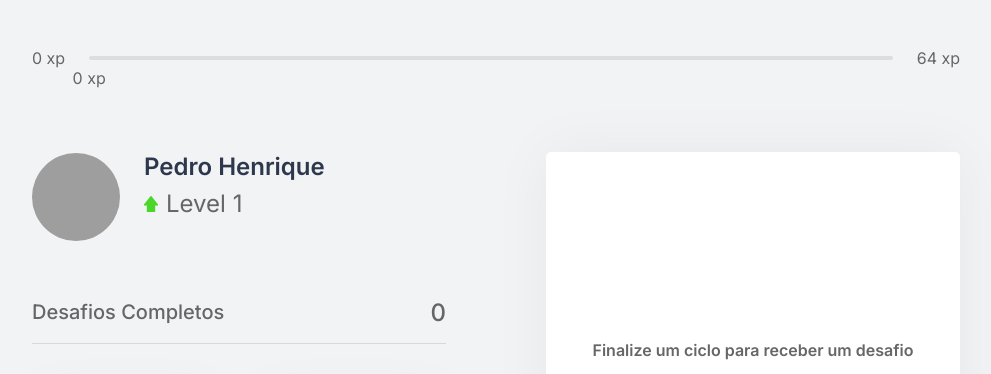
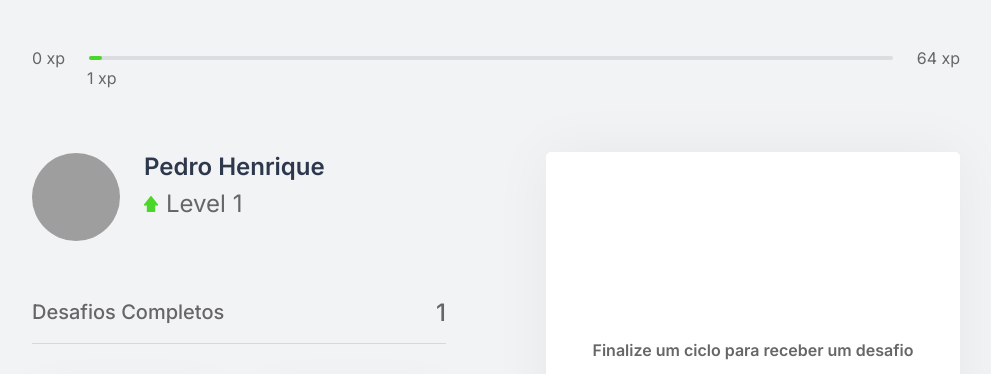
Before and after one commit to PedroHSN/move.it, a Next.js app: page / in a window 1280 px wide. Shown: the top 374 px of the page, without its empty margins (144-1135 px from the left). Built offline with nearby package versions, Linux system fonts and the light colour scheme; grey boxes are pictures that could not be loaded.

Commit message:
ServerSideProps

```diff
--- a/package.json
+++ b/package.json
@@ -8,6 +8,7 @@
     "start": "next start"
   },
   "dependencies": {
+    "js-cookie": "^2.2.1",
     "js-cookies": "^1.0.4",
     "next": "10.0.7",
     "react": "17.0.1",
--- a/src/contexts/ChallengesContext.tsx
+++ b/src/contexts/ChallengesContext.tsx
@@ -24,14 +24,19 @@
 
 interface ChallengesProviderProps {
     children: ReactNode;
+    level: number;
+    currentExperience: number;
+    challengesCompleted: number;
 }
 
 export const ChallengesContext = createContext({} as ChallengesContextData);
 
-export function ChallengesProvider({ children }: ChallengesProviderProps) {
-    const [level, setLevel] = useState(1);
-    const [currentExperience, setCurrentExperience] = useState(0);
-    const [challengesCompleted, setChallengesCompleted] = useState(0);
+export function ChallengesProvider({ children,
+    ...rest
+}: ChallengesProviderProps) {
+    const [level, setLevel] = useState(rest.level ?? 1);
+    const [currentExperience, setCurrentExperience] = useState(rest.currentExperience ?? 1);
+    const [challengesCompleted, setChallengesCompleted] = useState(rest.challengesCompleted ?? 1);
 
     const [activeChallenge, setActiveChallenge] = useState(null);
 
--- a/src/pages/_app.tsx
+++ b/src/pages/_app.tsx
@@ -1,19 +1,9 @@
 import '../styles/global.css'
-
-import { ChallengesProvider, ChallengesContext } from '../contexts/ChallengesContext'
-import { CountdownProvider } from '../contexts/CountdownContext'
-
 
 function MyApp({ Component, pageProps }) {
 
   return (
-
-    <ChallengesProvider>
-      <CountdownProvider>
-        <Component {...pageProps} />
-      </CountdownProvider>
-    </ChallengesProvider>
-
+    <Component {...pageProps} />
   )
 }
 
--- a/src/pages/index.tsx
+++ b/src/pages/index.tsx
@@ -1,4 +1,5 @@
-import Head from 'next/head'
+import Head from 'next/head';
+import { GetServerSideProps } from 'next';
 
 import { ChallengeBox } from '../components/ChallengeBox';
 import { CompletedChallenges } from '../components/CompletedChallenges';
@@ -7,9 +8,20 @@
 import { Profile } from '../components/Profile';
 import { CountdownProvider } from '../contexts/CountdownContext';
 import styles from '../styles/Pages/Home.module.css'
+import { ChallengesProvider } from '../contexts/ChallengesContext';
 
-export default function Home() {
+interface HomeProps {
+  level: number;
+  currentExperience: number;
+  challengesCompleted: number;
+}
+
+export default function Home(props) {
   return (
+    <ChallengesProvider
+      level={props.level}
+      currentExperience={props.currentExperience}
+      challengesCompleted={props.challengesCompleted}>
       <div className={styles.container}>
         <Head>
           <title>Inicío | move.it</title>
@@ -30,5 +42,18 @@
           </section>
         </CountdownProvider>
       </div>
+    </ChallengesProvider>
   )
 }
+
+export const getServerSideProps: GetServerSideProps = async (ctx) => {
+  const { level, currentExperience, challengesCompleted } = ctx.req.cookies;
+
+  return {
+    props: {
+      level: Number(level),
+      currentExperience: Number(currentExperience),
+      challengesCompleted: Number(challengesCompleted)
+    }
+  }
+}
```
Also changed, not shown: 1 other file (tests, documents, lock files or other folders). Lines whose indentation alone changed are shown as unchanged.
